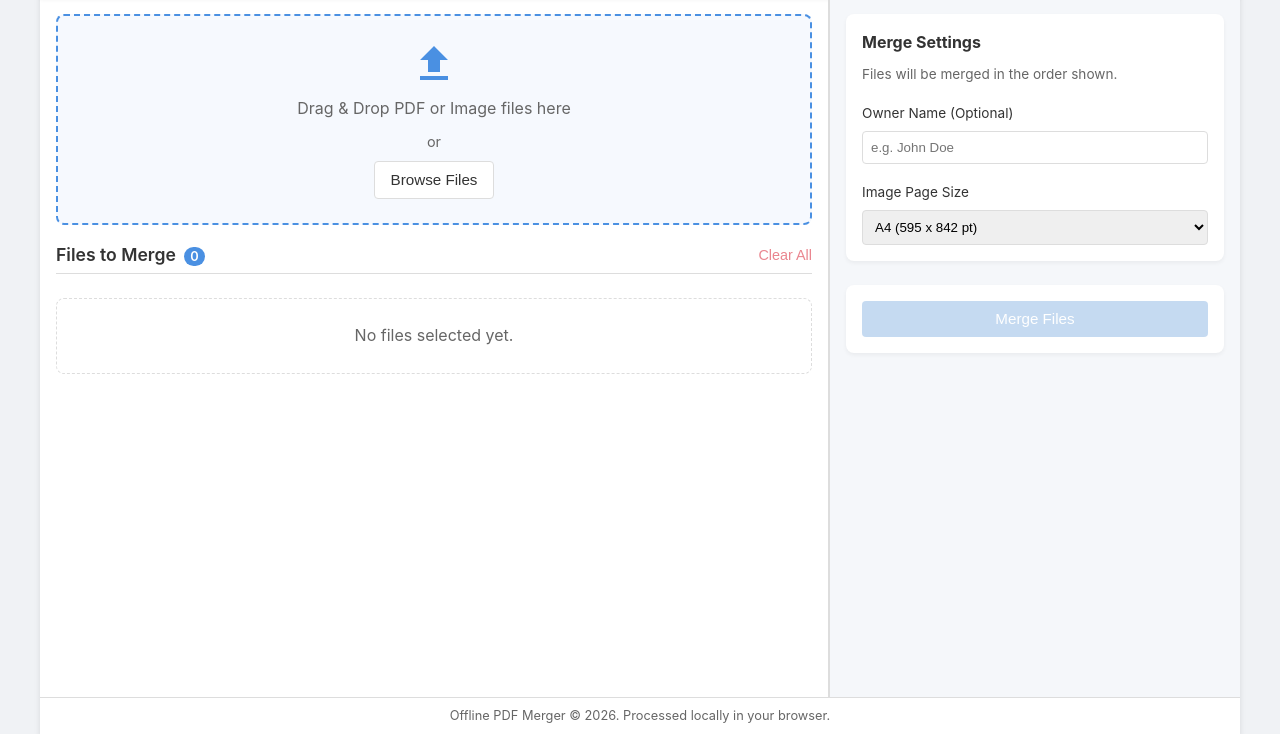
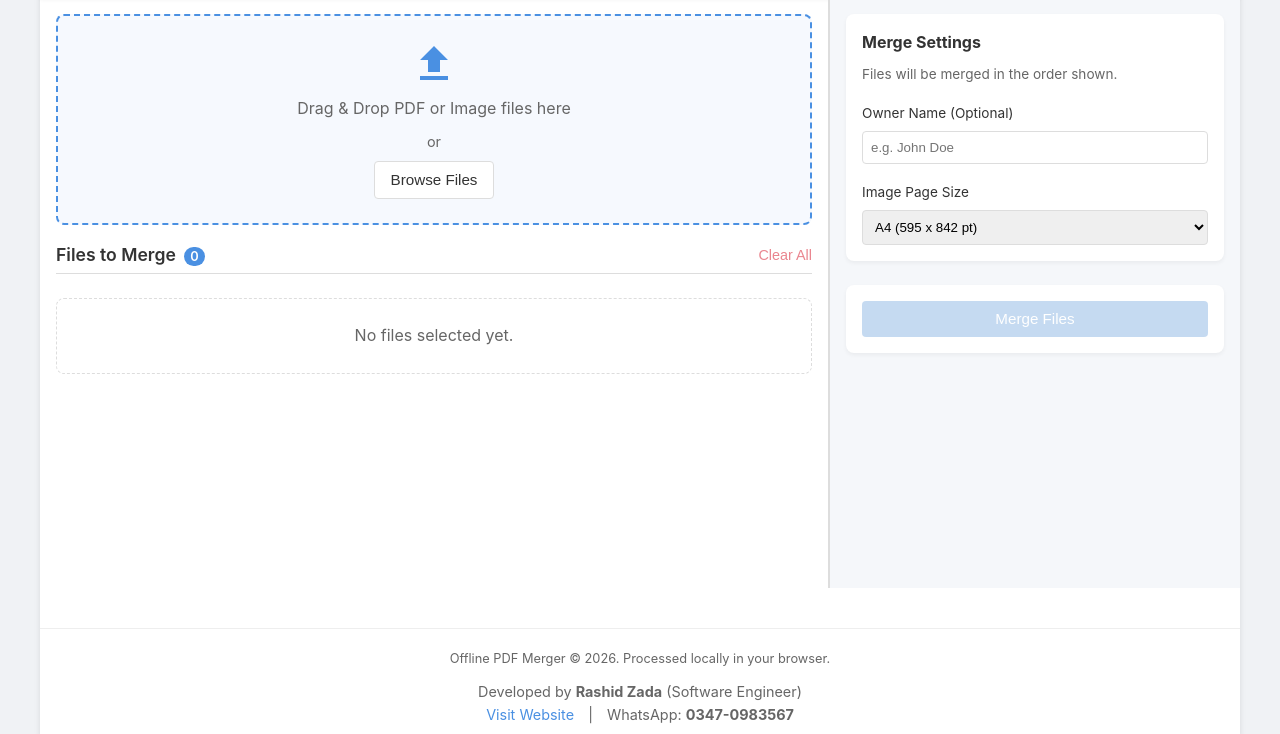
Before and after one commit to Rashidzada/pdf_file_merger, a plain HTML site: page index.html in a window 1280 px wide. Shown: the part 66-800 px from the top of the page. Drawn offline with Linux system fonts and the light colour scheme.

Commit message:
Update footer with branding info

```diff
--- a/index.html
+++ b/index.html
@@ -114,8 +114,16 @@
             </aside>
         </main>
 
-        <footer class="app-footer">
+        <footer class="app-footer"
+            style="text-align: center; margin-top: 40px; border-top: 1px solid #eee; padding-top: 20px;">
             <p>Offline PDF Merger &copy; 2026. Processed locally in your browser.</p>
+            <p style="margin-top: 10px; font-size: 0.9rem;">
+                Developed by <strong>Rashid Zada</strong> (Software Engineer)<br>
+                <a href="https://rashidzada.pythonanywhere.com/" target="_blank"
+                    style="color: var(--primary-color); text-decoration: none;">Visit Website</a>
+                <span style="margin: 0 10px;">|</span>
+                WhatsApp: <strong>0347-0983567</strong>
+            </p>
         </footer>
     </div>
 
```
